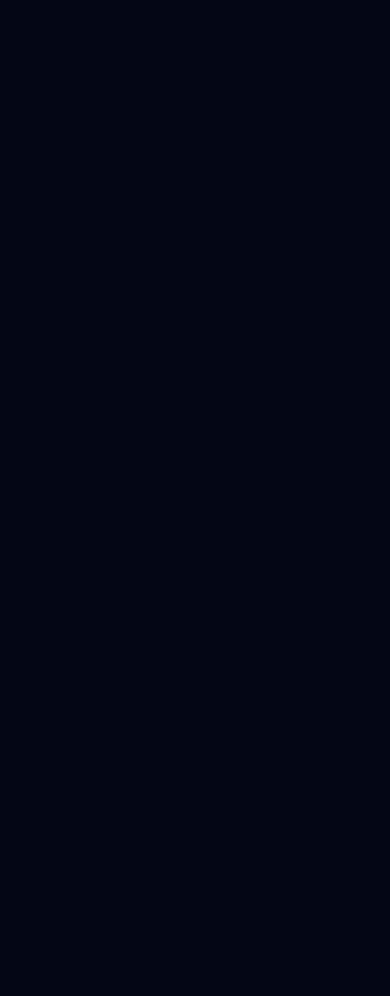
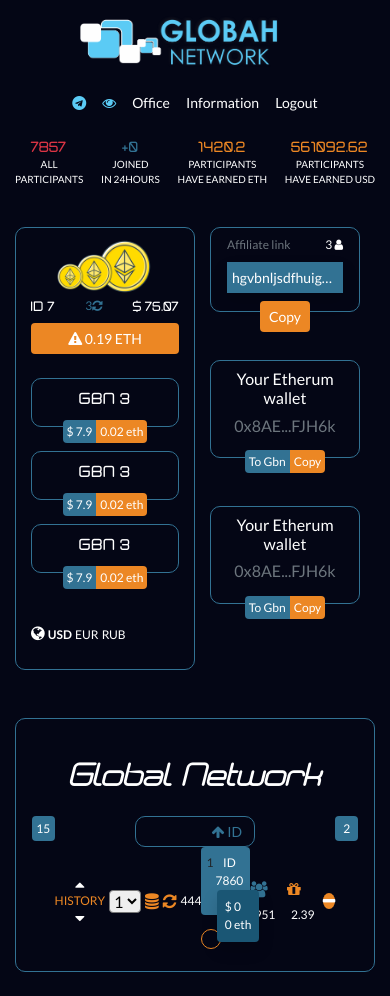
Before and after one commit to joshuaolusayo/globahnetwork, a React app: page /home/page in a window 390 px wide. Before the commit the page ends 844 px from the top, so only its background shows below. Built offline with nearby package versions, Linux system fonts and the light colour scheme.

Commit message:
Updated the details page on mobile view

```diff
--- a/src/Components/Dashboard/Details/FirstContainer.js
+++ b/src/Components/Dashboard/Details/FirstContainer.js
@@ -2,7 +2,7 @@
 
 const FirstContainer = () => {
 	return (
-		<div className="container px-0 border-bg p-4 p-lg-3 col-sm-6 col-lg-12">
+		<div className="container border-bg py-2 p-sm-4 p-lg-3 col-6 col-sm-6 col-lg-12">
 			<div className="d-flex flex-column align-items-center">
 				<img className="sm__img" src="/images/ether.png" alt="ether" />
 				<div className="d-flex justify-content-between w-100 txt__bg">
@@ -15,29 +15,29 @@
 					</div>
 					<div className="font-neogrey-medium font-weight-bold">$ 75.07</div>
 				</div>
-				<button type="button" className="btn p-2 my-4 bg-yellow rounded text-white text-uppercase w-100" to="/">
+				<button type="button" className="btn p-1 mt-2 my-sm-4 bg-yellow rounded text-white text-uppercase w-100" to="/">
 					<i className="fa fa-exclamation-triangle"></i> 0.19 eth
 				</button>
 			</div>
 			<div className="d-flex flex-column mt-4 mt-lg-5 text-center border py-2">
-				<h4 className="font-neogrey-medium mt-2">GBN 3</h4>
-				<button className="btn p-2 rounded text-white mg__n5">
-					<span className="bg-logo p-2 rounded-left">$ 7.9</span>
-					<span className="bg-yellow p-2 rounded-right">0.02 eth</span>
+				<h4 className="font-neogrey-medium mt-1 mt-sm-2 ft">GBN 3</h4>
+				<button className="btn p-1 p-sm-2 rounded text-white mg__n5">
+					<span className="bg-logo p-1 p-sm-2 rounded-left">$ 7.9</span>
+					<span className="bg-yellow p-1 p-sm-2 rounded-right">0.02 eth</span>
 				</button>
 			</div>
 			<div className="d-flex flex-column mt-4 mt-lg-5 text-center border py-2">
-				<h4 className="font-neogrey-medium mt-2">GBN 3</h4>
-				<button className="btn p-2 rounded text-white mg__n5">
-					<span className="bg-logo p-2 rounded-left">$ 7.9</span>
-					<span className="bg-yellow p-2 rounded-right">0.02 eth</span>
+				<h4 className="font-neogrey-medium mt-1 mt-sm-2 ft">GBN 3</h4>
+				<button className="btn p-1 p-sm-2 rounded text-white mg__n5">
+					<span className="bg-logo p-1 p-sm-2 rounded-left">$ 7.9</span>
+					<span className="bg-yellow p-1 p-sm-2 rounded-right">0.02 eth</span>
 				</button>
 			</div>
 			<div className="d-flex flex-column mt-4 mt-lg-5 text-center border py-2">
-				<h4 className="font-neogrey-medium mt-2">GBN 3</h4>
-				<button className="btn p-2 rounded text-white mg__n5">
-					<span className="bg-logo p-2 rounded-left">$ 7.9</span>
-					<span className="bg-yellow p-2 rounded-right">0.02 eth</span>
+				<h4 className="font-neogrey-medium mt-1 mt-sm-2 ft">GBN 3</h4>
+				<button className="btn p-1 p-sm-2 rounded text-white mg__n5">
+					<span className="bg-logo p-1 p-sm-2 rounded-left">$ 7.9</span>
+					<span className="bg-yellow p-1 p-sm-2 rounded-right">0.02 eth</span>
 				</button>
 			</div>
 			<p className="text-uppercase mt-5">
--- a/src/Components/Dashboard/Details/SecondContainer.js
+++ b/src/Components/Dashboard/Details/SecondContainer.js
@@ -2,7 +2,7 @@
 
 const SecondContainer = () => {
 	return (
-		<div className="container px-0 px-sm-4 px-lg-0 py-lg-3 col-sm-6 col-lg-12 mt-4 mt-sm-0 mt-lg-4">
+		<div className="container px-sm-4 px-lg-0 py-lg-3 col-6 col-sm-6 col-lg-12 mt-lg-4">
 			<div className="d-flex flex-column justify-content-center text-center border px-3 py-2">
 				<div className="d-flex justify-content-between">
 					<span className="text-muted">Affiliate link</span>
@@ -14,28 +14,28 @@
 					hgvbnljsdfhuigkjnldewhfgbdknslfhisbjknslfh
 				</button>
 				<div className="d-flex justify-content-center">
-					<button type="button" className="btn px-4 py-2 bg-yellow text-white mg__n5">
+					<button type="button" className="btn py-1 px-2 bg-yellow text-white mg__n5">
 						Copy
 					</button>
 				</div>
 			</div>
-			<div className="d-flex flex-column justify-content-center text-center border px-3 pt-4 pb-2 mt-5">
+			<div className="d-flex flex-column justify-content-center text-center border px-1 px-sm-3 pt-2 pt-sm-4 pb-2 mt-5 fgt">
 				<h5>Your Etherum wallet</h5>
 				<h6 className="text-muted">0x8AE...FJH6k</h6>
 				<div className="d-flex justify-content-center">
-					<button className="btn p-2 rounded text-white mg__n5">
-						<span className="bg-logo p-2 rounded-left text-capitalize">to gbn</span>
-						<span className="bg-yellow p-2 rounded-right">Copy</span>
+					<button className="btn rounded text-white mg__n5">
+						<span className="bg-logo p-1 p-sm-2 rounded-left text-capitalize">to gbn</span>
+						<span className="bg-yellow p-1 p-sm-2 rounded-right">Copy</span>
 					</button>
 				</div>
 			</div>
-			<div className="d-flex flex-column justify-content-center text-center border px-3 pt-4 pb-2 mt-5">
+			<div className="d-flex flex-column justify-content-center text-center border px-1 px-sm-3 pt-2 pt-sm-4 pb-2 mt-5 fgt">
 				<h5>Your Etherum wallet</h5>
 				<h6 className="text-muted">0x8AE...FJH6k</h6>
 				<div className="d-flex justify-content-center">
-					<button className="btn p-2 rounded text-white mg__n5">
-						<span className="bg-logo p-2 rounded-left text-capitalize">to gbn</span>
-						<span className="bg-yellow p-2 rounded-right">Copy</span>
+					<button className="btn rounded text-white mg__n5">
+						<span className="bg-logo p-1 p-sm-2 rounded-left text-capitalize">to gbn</span>
+						<span className="bg-yellow p-1 p-sm-2 rounded-right">Copy</span>
 					</button>
 				</div>
 			</div>
--- a/src/Components/Dashboard/Details/index.js
+++ b/src/Components/Dashboard/Details/index.js
@@ -5,7 +5,7 @@
 const Details = () => {
 	return (
 		<div className="col-lg-3 details">
-			<div className="row flex-column flex-sm-row flex-lg-column mx-0">
+			<div className="row flex-colum flex-sm-row flex-lg-column mx-0">
 				<FirstContainer />
 				<SecondContainer />
 			</div>
--- a/src/Components/Dashboard/Header.js
+++ b/src/Components/Dashboard/Header.js
@@ -5,7 +5,9 @@
 	return (
 		<header className="d-flex container justify-content-between align-items-center pb-3">
 			<div className="row justify-content-center justify-content-md-between py-3 align-items-center w-100">
-				<img className="logo" src="/images/logo.png" alt="Logo" />
+				<Link className="d-inline-block" to="/" target="_blanc">
+					<img className="logo" src="/images/logo.png" alt="Logo" />
+				</Link>
 				<img className="globe" src="/images/globe.png" alt="Globe" />
 			</div>
 			<div className="flex-basis-100 w-100">
--- /dev/null
+++ b/src/Components/Dashboard/Page/Info.js
@@ -0,0 +1,69 @@
+import React from "react";
+
+const Info = () => {
+	return (
+		<div className="border-bg p-3 info">
+			<h3 className="font-neogrey font-weight-bold font-italic text-center my-4 mb-lg-5">Global Network</h3>
+			<div className="p__abs d-flex justify-content-between">
+				<span className="bg-logo rounded spn">15</span>
+				<div className="d-flex flex-column justify-content-center align-items-center">
+					<button className="btn bg-transparent border py-1 py-sm-2 text-logo bd text-right" type="btn">
+						<i className="fa fa-arrow-up"></i>&nbsp;ID
+					</button>
+					<div className="d-flex justify-content-center align-items-center flex-nowrap">
+						<div className="d-flex justify-content-center align-items-center">
+							<div className="d-flex flex-column justify-content-between align-items-center">
+								<i className="fa fa-caret-up"></i>
+								<span className="text-yellow text-uppercase">History</span>
+								<i className="fa fa-caret-down"></i>
+							</div>
+							<select className="mx-1 rounded" name="history" id="history">
+								<option value="1">1</option>
+								<option value="2">2</option>
+							</select>
+							<i className="fa fa-database text-yellow"></i>
+							<i className="fa fa-refresh text-yellow px-1 px-sm-2"></i>
+							<span>444</span>
+						</div>
+
+						<div>
+							<button className="btn rounded bg-logo px-1 px-sm-2 pb-4 id__details">
+								<span className="d-flex justify-content-between">
+									<span>1</span>
+									<span className="text-white">ID 7860</span>
+								</span>
+								<span className="text-white p__abs rounded shadow p-2 d-flex flex-column text-left">
+                                    <span>$ <span>0</span></span>
+                                    <span>0 <span>eth</span></span>
+								</span>
+							</button>
+                            <div className="line">
+
+                            </div>
+                            <div className="clickable">
+                                <span className="hole d-inline-block rounded-circle"></span>
+                            </div>
+						</div>
+
+						<div className="d-flex justify-content-center align-items-center">
+							<div>
+								<i className="fa fa-users text-logo"></i>
+								<span className="pl-1">951</span>
+							</div>
+							<div className="pl-1">
+								<i className="fa fa-gift text-yellow"></i>
+								<span className="pl-1">2.39</span>
+							</div>
+							<div className="pl-1">
+								<i className="fa fa-minus bg-yellow rounded-circle"></i>
+							</div>
+						</div>
+					</div>
+				</div>
+				<span className="bg-logo rounded spn">2</span>
+			</div>
+		</div>
+	);
+};
+
+export default Info;
--- /dev/null
+++ b/src/Components/Dashboard/Page/Main/index.js
@@ -0,0 +1,12 @@
+import React from "react";
+import Info from "../Info";
+
+const Main = () => {
+	return (
+		<div className="col-lg-9 main mt-5 mt-lg-0 border-bg page">
+			<Info />
+		</div>
+	);
+};
+
+export default Main;
--- /dev/null
+++ b/src/Components/Dashboard/Page/index.js
@@ -0,0 +1,20 @@
+import React from "react";
+import Details from "../Details";
+import Header from "../Header";
+import Main from "./Main";
+
+const Page = () => {
+	return (
+		<div className="dashboard wrapper">
+			<Header />
+			<div className="content container">
+				<div className="row my-4">
+					<Details />
+					<Main />
+				</div>
+			</div>
+		</div>
+	);
+};
+
+export default Page;
--- a/src/index.js
+++ b/src/index.js
@@ -10,6 +10,7 @@
 import Join from "./Components/Register";
 import Authenticate from "./Components/Authentication";
 import Dashboard from "./Components/Dashboard";
+import Page from "./Components/Dashboard/Page";
 
 ReactDOM.render(
 	<React.StrictMode>
@@ -19,6 +20,7 @@
 			<Route exact path="/join" component={Join}></Route>
 			<Route exact path="/auth" component={Authenticate}></Route>
 			<Route exact path="/home/dashboard" component={Dashboard}></Route>
+			<Route exact path="/home/page" component={Page}></Route>
 		</BrowserRouter>
 	</React.StrictMode>,
 	document.getElementById("root")
--- a/styles.scss
+++ b/styles.scss
@@ -373,8 +373,12 @@
 	.details,
 	.main {
 		.border-bg {
-			border: 5px double $logo-color !important;
+			border: 1px solid $logo-color;
 			border-radius: 10px;
+
+			@media screen and (min-width: 767px) {
+				border: 5px double $logo-color;
+			}
 		}
 
 		.border {
@@ -383,10 +387,41 @@
 		}
 
 		.txt__bg {
-			font-size: 20px;
+			font-size: 12px;
+
+			@media screen and (min-width: 767px) {
+				font-size: 18px;
+			}
 
 			& > div:nth-child(2) {
 				color: $logo-color !important;
+			}
+		}
+
+		.ft,
+		.btn {
+			font-size: 14px;
+
+			@media screen and (min-width: 767px) {
+				font-size: 20px;
+			}
+		}
+
+		.fgt {
+			h5 {
+				font-size: 1rem;
+
+				@media screen and (min-width: 767px) {
+					font-size: 1.25rem;
+				}
+			}
+		}
+
+		span {
+			font-size: 12px;
+
+			@media screen and (min-width: 767px) {
+				font-size: 1rem;
 			}
 		}
 
@@ -647,4 +682,47 @@
 			}
 		}
 	}
+
+	.page {
+		.info {
+			.spn {
+				width: 25px;
+				height: 25px;
+				line-height: 25px;
+				font-size: 12px;
+				text-align: center;
+			}
+
+			.bd {
+				width: 120px;
+
+				@media screen and (min-width: 480px) {
+					width: 180px;
+				}
+
+				@media screen and (min-width: 767px) {
+					width: 280px;
+				}
+			}
+
+			.id__details {
+				position: relative;
+
+				.p__abs {
+					position: absolute;
+					background: #1a5674;
+					right: -10px;
+				}
+			}
+
+			.clickable {
+				.hole {
+					width: 20px;
+					height: 20px;
+					line-height: 20px;
+					border: 1px solid $text-yellow;
+				}
+			}
+		}
+	}
 }
```
Also changed, not shown: src/styles.css.
